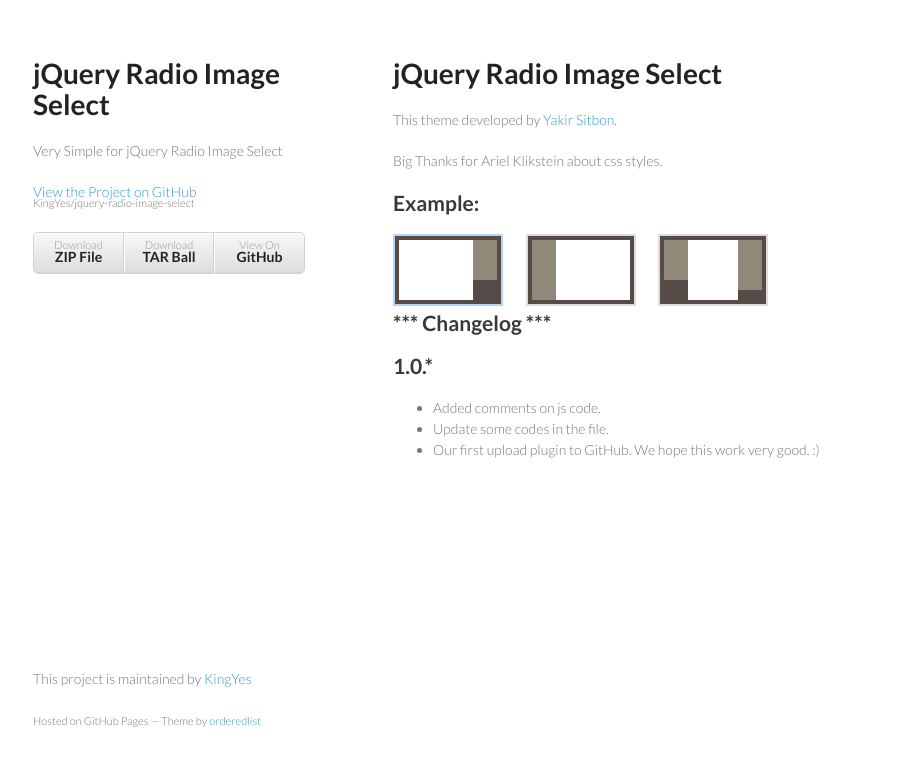
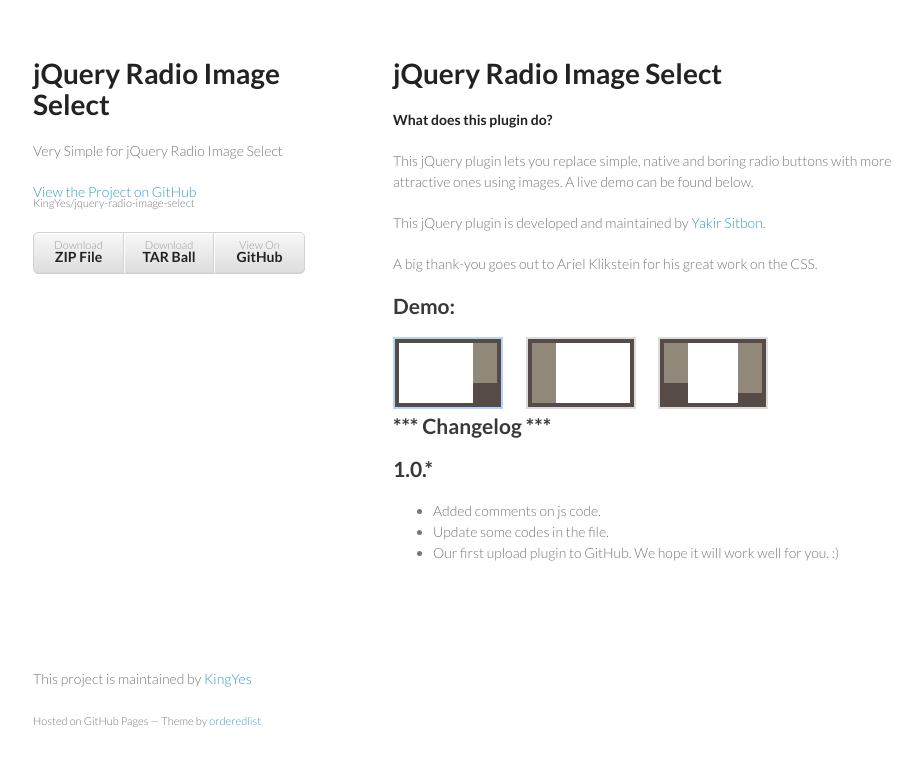
Before and after one commit to KingYes/jquery-radio-image-select, a plain HTML site: page index.html in a window 1280 px wide. Shown: the whole page, without its empty margins (177-1099 px from the left). Drawn offline with Linux system fonts and the light colour scheme.

Commit message:
added a description line, fixed some typos

```diff
--- a/index.html
+++ b/index.html
@@ -41,11 +41,15 @@
 	<section>
 		<h1>jQuery Radio Image Select</h1>
 
-		<p>This theme developed by <a href="http://www.yakirs.net/">Yakir Sitbon</a>.</p>
+		<p><strong>What does this plugin do?</strong></p>
 
-		<p>Big Thanks for Ariel Klikstein about css styles.</p>
+		<p>This jQuery plugin lets you replace simple, native and boring radio buttons with more attractive ones using images. A live demo can be found below.</p>
 
-		<h2>Example:</h2>
+		<p>This jQuery plugin is developed and maintained by <a href="http://www.yakirs.net/">Yakir Sitbon</a>.</p>
+
+		<p>A big thank-you goes out to Ariel Klikstein for his great work on the CSS.</p>
+
+		<h2>Demo:</h2>
 
 		<div>
 			<form action="" method="post">
@@ -67,7 +71,7 @@
 		<ul>
 			<li>Added comments on js code.</li>
 			<li>Update some codes in the file.</li>
-			<li>Our first upload plugin to GitHub. We hope this work very good. :)</li>
+			<li>Our first upload plugin to GitHub. We hope it will work well for you. :)</li>
 		</ul>
 	</section>
 	<footer>
```
